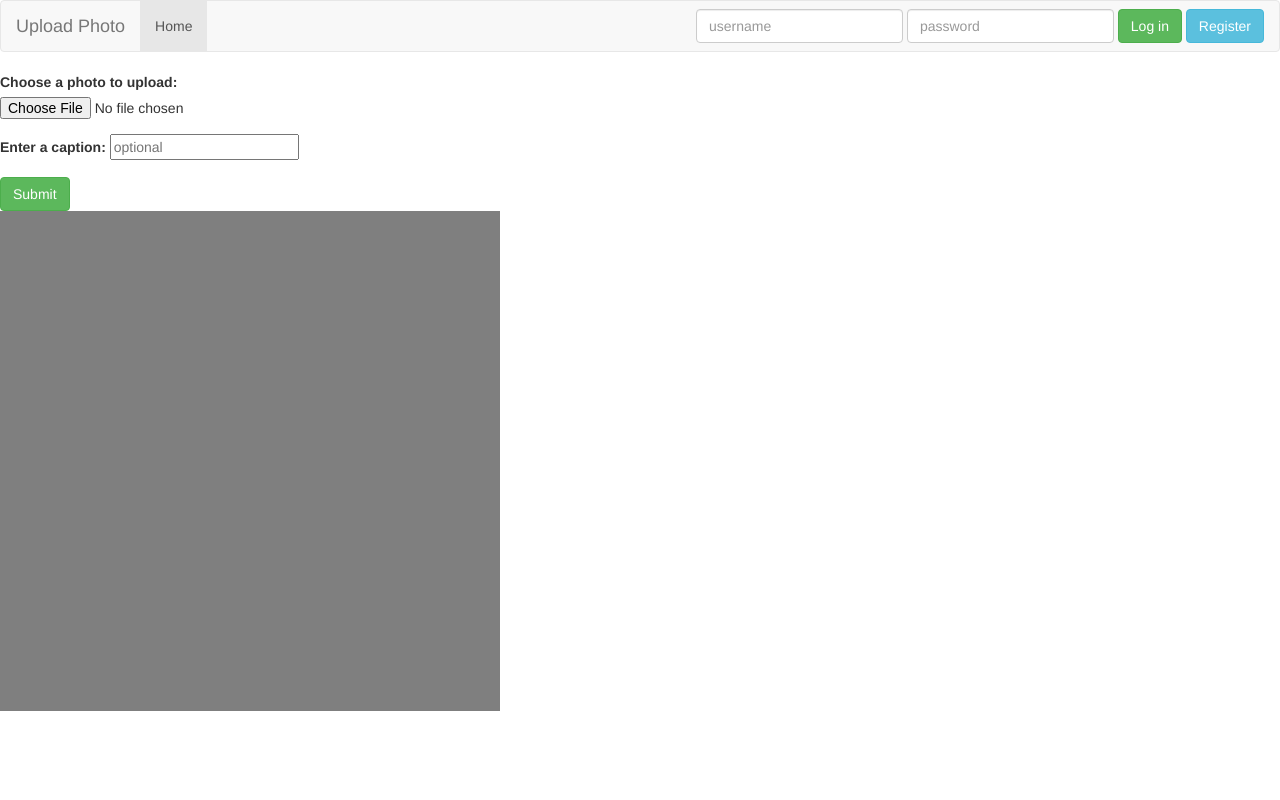
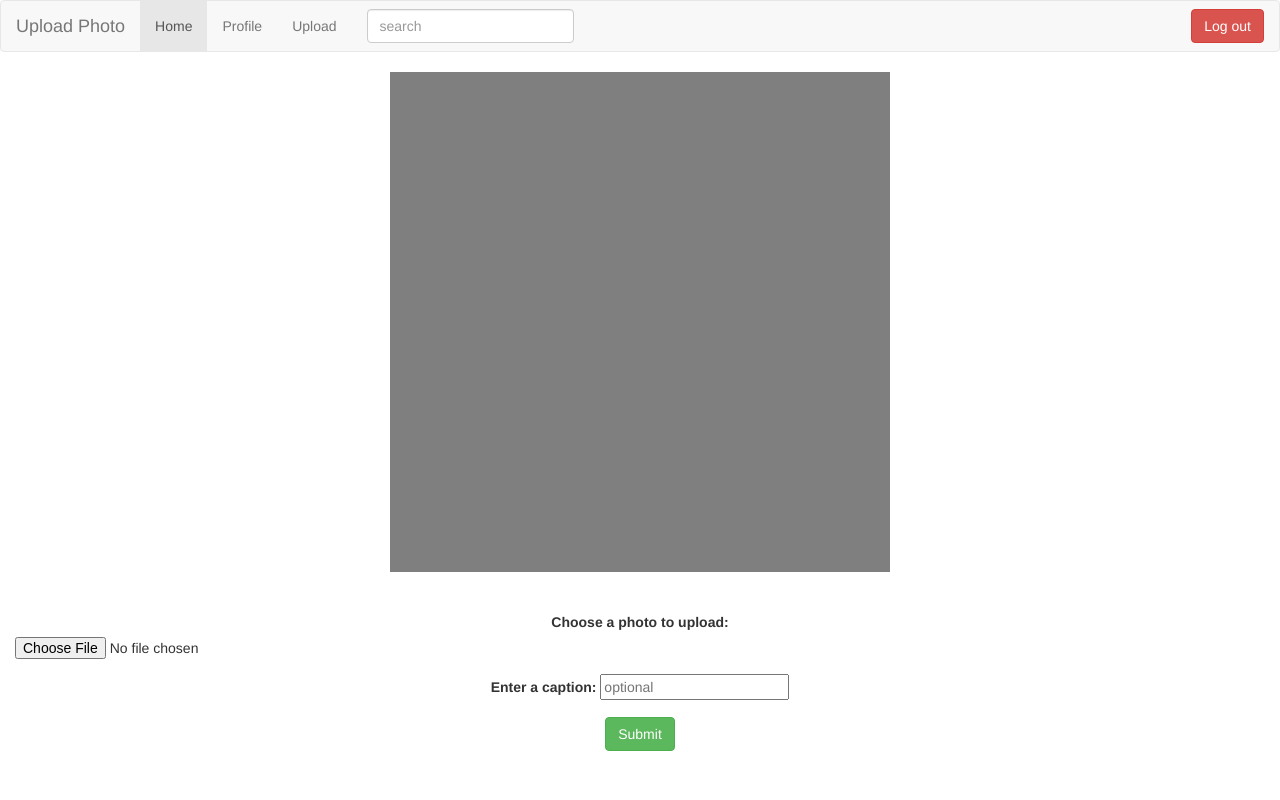
Before and after one commit to yeunga46/awp, a PHP site: page /upload.php in a window 1280 px wide. Run offline with PHP 8.4, Linux system fonts and the light colour scheme; the visitor is signed in with stand-in values (Sample User, id 1).

Commit message:
can login now, image shows preview

```diff
--- a/css/main.css
+++ b/css/main.css
@@ -1,6 +1,4 @@
-.col-center-block {
+.col-centered{
     float: none;
-    display: block;
     margin: 0 auto;
-    /* margin-left: auto; margin-right: auto; */
 }
--- a/header.php
+++ b/header.php
@@ -15,11 +15,18 @@
 <nav class="navbar navbar-default">
   <div class="container-fluid">
     <div class="navbar-header">
-      <a class="navbar-brand" href="#"><?php echo $title; ?></a>
+      <a class="navbar-brand" href="#"><?php echo $title;?></a>
     </div>
     <ul class="nav navbar-nav">
-      <li class="active"><a href="#">Home</a></li>
+      <li class="active"><a href="./start.php">Home</a></li>
     </ul>
+    <form class="navbar-form" style="float: inherit; display: inline-block; !important" action="./search.php">
+      <div class="form-group">
+        <input class="form-control" type="text" name="searchbar" placeholder="search">
+      </div>
+    </form>
+    <!-- Login / Register part of header-->
+    <?php if(!$_SESSION["login"]) { ?>
     <form class="navbar-form navbar-right" method="post" action="./login.php">
       <div class="form-group">
           <input class="form-control" type="text" name="username" placeholder="username">
@@ -31,6 +38,21 @@
 
     <button class="btn btn-info" data-toggle="modal" data-target="#div_registerModal" type="button">Register</button>
     </form>
+    <?php } else{ ?>
+    <ul class="nav navbar-nav">
+      <li><a href="./profile.php">Profile</a></li>
+    </ul>
+    <ul class="nav navbar-nav">
+      <li><a href="./upload.php">Upload</a></li>
+    </ul>
+
+    <!-- Log out form-->
+    <form class="navbar-form navbar-right" method="post" action="./logout.php">
+      <div class="form-group">
+        <button class="btn btn-danger" type="submit" onclick="alert('Logging out...')">Log out</button>
+      </div>
+    </form>
+    <?php }?>
   </div>
 </nav>
 </header>
--- a/photosite.sql
+++ b/photosite.sql
@@ -11,7 +11,8 @@ SET SQL_MODE = "NO_AUTO_VALUE_ON_ZERO";
 SET AUTOCOMMIT = 0;
 START TRANSACTION;
 SET time_zone = "+00:00";
-
+CREATE DATABASE photosite;
+USE photosite;
 
 /*!40101 SET @OLD_CHARACTER_SET_CLIENT=@@CHARACTER_SET_CLIENT */;
 /*!40101 SET @OLD_CHARACTER_SET_RESULTS=@@CHARACTER_SET_RESULTS */;
--- a/search.php
+++ b/search.php
@@ -19,11 +19,11 @@ $dbh = ConnectDB();
 
 
 // was there a name entered for the search?
-if (isset($_POST['uid']) && !empty($_POST['uid']) ) {
+if (isset($_POST['searchbar']) && !empty($_POST['searchbar']) ) {
 
-    echo '<p>Searching for ' . $_POST['uid'] . "...</p>\n";
+    echo '<p>Searching for ' . $_POST['searchbar'] . "...</p>\n";
 
-    $username = getUsername($dbh, $_POST['uid']);
+    $username = getUsername($dbh, $_POST['searchbar']);
 	echo "<p> $username <p>\n";
 	// uncomment next line for debugging
 	echo '<pre>'; print_r($username); echo '</pre>';
--- a/start.php
+++ b/start.php
@@ -2,12 +2,17 @@
 <?php
 session_start();
 
+if(!isset($_SESSION["login"]))
+{
+  $_SESSION["login"] = false;
+}
 if ($_SESSION["login"])
 {
   $title = 'Welcome '.$_SESSION["username"];
 }else{
   $title = 'Welcome';
 }
+
 include("header.php");
 ?>
 <div class="container-fluid">
--- a/upload.php
+++ b/upload.php
@@ -1,12 +1,28 @@
-<?php $title = 'Upload Photo'; include("header.php");?>
+<?php
+session_start();
+if(isset($_SESSION["login"]) && $_SESSION["login"])
+{
+    $title = 'Upload Photo';
+    include("header.php");
+}
+else {
+    header('Location: ./start.php');
+}
+?>
 <div class="container-fluid">
     <div class="row">
-        <div class="col-sm-auto">
-        <!-- Center img div-->
+    <div class="col-md-auto col-centered text-center">
+            <img id="img_preview" src=".\res\placeholder.png" height="500" width="500">
+        </div>
+    </div>
+    </br></br>
+    <div class="row"></div>
+        <div class="col-sm-auto col-centered text-center">
             <form method="post" action="./store_it.php">
                 <div class="form-group">
                     <label for="userfile">Choose a photo to upload:</label>
-                    <input type="file" name="userfile" accept=".png, .jpg, .jpeg, .gif">
+                    <!-- center pesky input -->
+                    <input type="file" name="userfile" id="userfile" accept="image/*">
                 </div>
                 <div class="form-group">
                     <label for="caption">Enter a caption:</label>
@@ -15,13 +31,26 @@
                 <button type="submit" class="btn btn-success">Submit</button>
             </form>
         </div>
-        <div class="col-md-auto">
-            <img id="preview" src=".\res\placeholder.png">
-        </div>
     </div>
 </div>
 <script>
 //function to replace image when a file is chosen
 //submit button should not work until a valid picture is submitted
+$(document).ready(function ()
+{
+    $('#userfile').on('change', function() {
+        if($('#userfile')[0].files && $('#userfile')[0].files[0])
+        {
+            var reader = new FileReader();
+
+            reader.onload = function (e) {
+                $('#img_preview').attr('src', e.target.result);
+            }
+
+            reader.readAsDataURL($('#userfile')[0].files[0]);
+        }
+
+    });
+});
 
 </script>
--- a/validEmail.php
+++ b/validEmail.php
@@ -1,7 +1,7 @@
 <?php
 // Variable to check
 // $email = "john.doe@as.net";
-$email = $_POST['email']
+$email = $_POST['email'];
 
 // Remove all illegal characters from email
 $email = filter_var($email, FILTER_SANITIZE_EMAIL);
```
Also changed, not shown: profile.php (+12 -1 lines).
